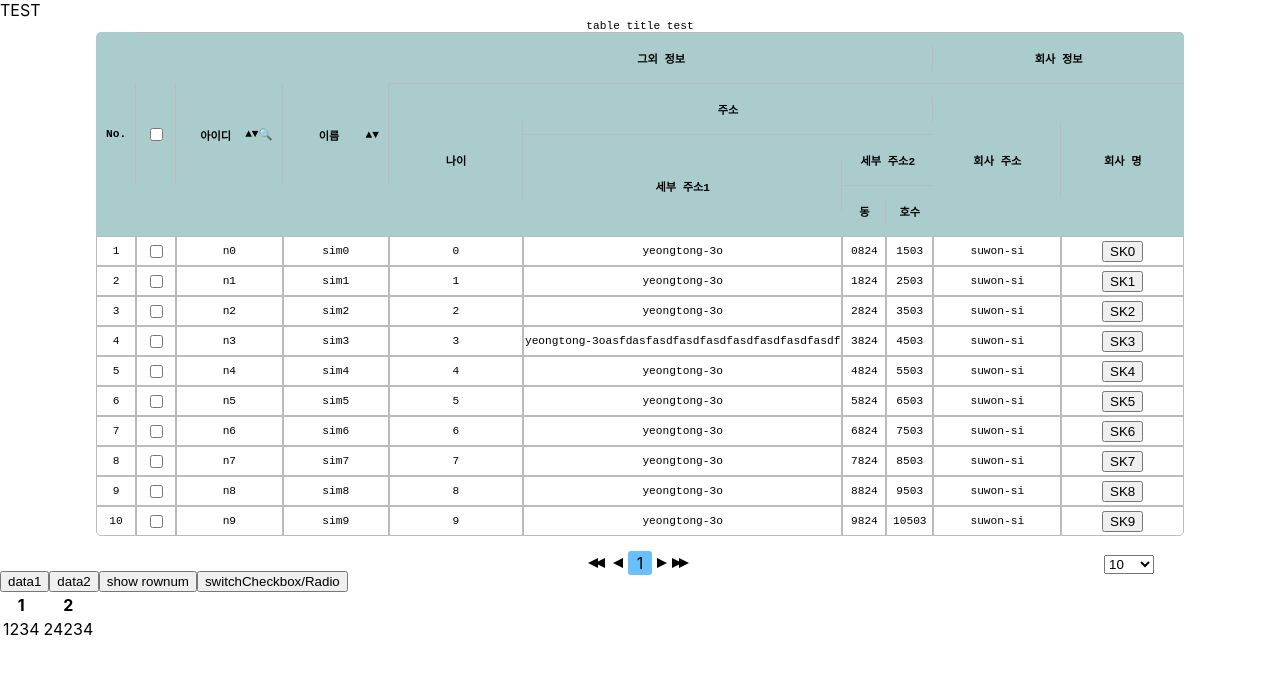
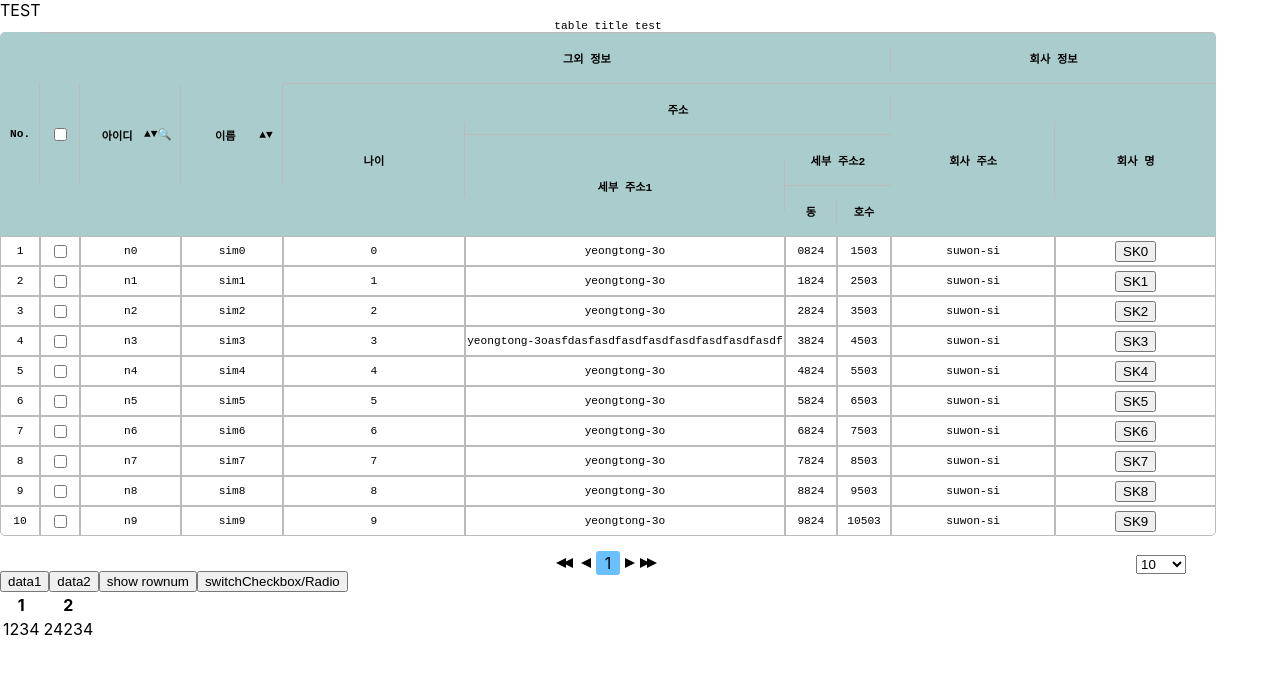
Before and after one commit to jaekyu-sim/hummingbird-component, a React (Create React App) app: page / in a window 1280 px wide. Shown: the top 674 px of the page. Built offline with nearby package versions, Linux system fonts and the light colour scheme.

Commit message:
오류 수정 | css 외부로 적용 안되도록 수정#4

```diff
--- a/package.json
+++ b/package.json
@@ -1,6 +1,6 @@
 {
   "name": "hummingbird-component",
-  "version": "1.0.20",
+  "version": "1.0.21",
   "main": "dist/index.js",
   "private": false,
   "files": [ "dist", "README.md" ],
--- a/src/App.js
+++ b/src/App.js
@@ -279,9 +279,9 @@ const clickButton4 = () => {
   return (
     <div className="App" style={{}}>
       TEST
-      <div id="3" style={{height:"550px"}}>
+      <div id="3" style={{height:"550px", width:"95%"}}>
       <HummingTable
-        width={"85%"}
+        width={"100%"}
         height={"100%"}
         columns={columnConfig1}
         //dataSource={[]}
--- a/src/components/HummingTable/HummingTable.css
+++ b/src/components/HummingTable/HummingTable.css
@@ -3,9 +3,11 @@
 #hummingbird table {
   border-collapse: separate;
   border-spacing: 0;
-  table-layout: fixed;
+  /* table-layout: fixed; */
 }
-
+#humming-table{
+  width: 100%;
+}
 
 #hummingbird th {
   position: relative;
@@ -16,10 +18,10 @@
 
 }
 
-/* #hummingbird #humming-table{
+#hummingbird #humming-table{
   width:100%;
   min-width: 0;
-} */
+}
 
 
 #hummingbird th::after {
--- a/src/components/HummingTable/HummingTable.jsx
+++ b/src/components/HummingTable/HummingTable.jsx
@@ -959,6 +959,9 @@ export const HummingTable = (props) => {
       //dataSource = [], columns = [], headerStyle = [], title = undefined, displayedRows="20", displayRowNums=true
     }, [props])
 
+    useEffect(()=>{
+    }, [props.width])
+
     useEffect(() => {
       let tmpData = props.dataSource?props.dataSource:[]
       ////console.log("data:",tmpData)
@@ -1056,7 +1059,7 @@ export const HummingTable = (props) => {
     <div id="hummingbird">
       <div style={{textAlign:"center", display: 'flex', justifyContent: 'center', alignItems: 'center', height: tableHeight }}>
         <div style={{width:tableWidth, height:tableHeight}}>
-          <div id="tableArea"  style={{overflowY:"auto", maxHeight:"calc("+tableHeight+" - 33px)", width:"100%"}} >
+          <div id="tableArea"  style={{overflowY:"auto", maxHeight:"calc("+tableHeight+" - 33px)", width:tableWidth}} >
             <table id="humming-table" style={{maxWidth:"calc(100%)", fontSize:"70%", fontFamily:"monospace, sans-serif, serif"}}>
               {tableTitle?<caption>{tableTitle}</caption>:null}
               <thead id="table-header-area" style={headerStyleData}>
```
Also changed, not shown: 1 other file (tests, documents, lock files or other folders).
